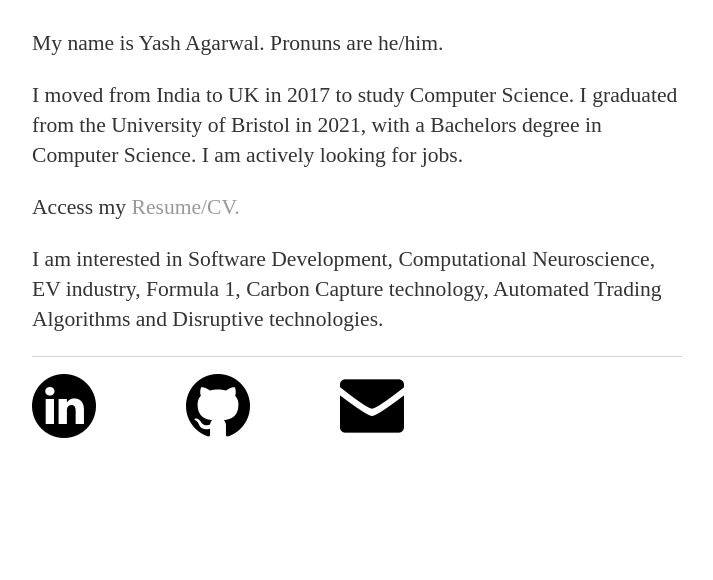
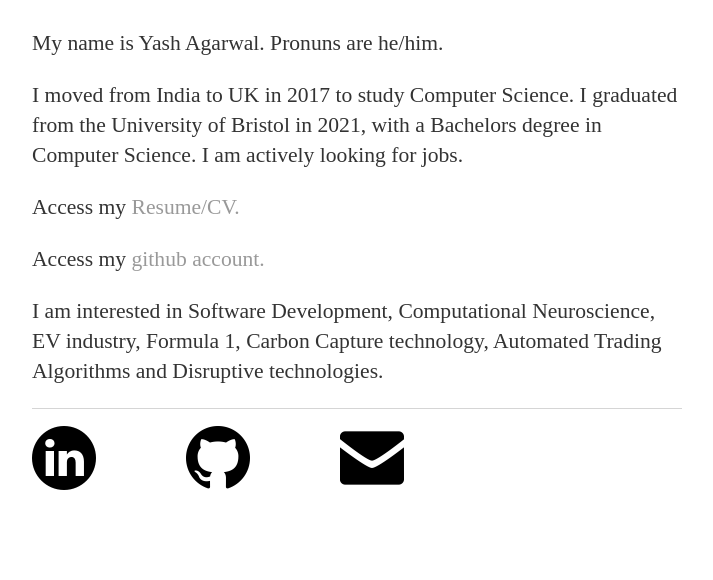
Before and after one commit to yash110698/yash110698.github.io, a Jekyll site: the page built from index.html, in a window 1280 px wide. Shown: the part 686-1266 px from the top of the page, without its empty margins (283-996 px from the left). Built offline with Jekyll 4.4.1, drawn with Linux system fonts in a browser that asks for light colours; before the commit the page ends 1214 px from its top, so only the background shows below that.

Commit message:
Update index.html

```diff
--- a/index.html
+++ b/index.html
@@ -19,6 +19,9 @@
   I am actively looking for jobs.
 </p>
 <p> Access my <a href="/cv" target="_blank">Resume/CV.</a></p>
+
+<p> Access my <a href="https://github.com/yash110698">github account.</a></p>
+
 <p>
   I am interested in Software Development, Computational Neuroscience, EV industry,
   Formula 1, Carbon Capture technology,
```
